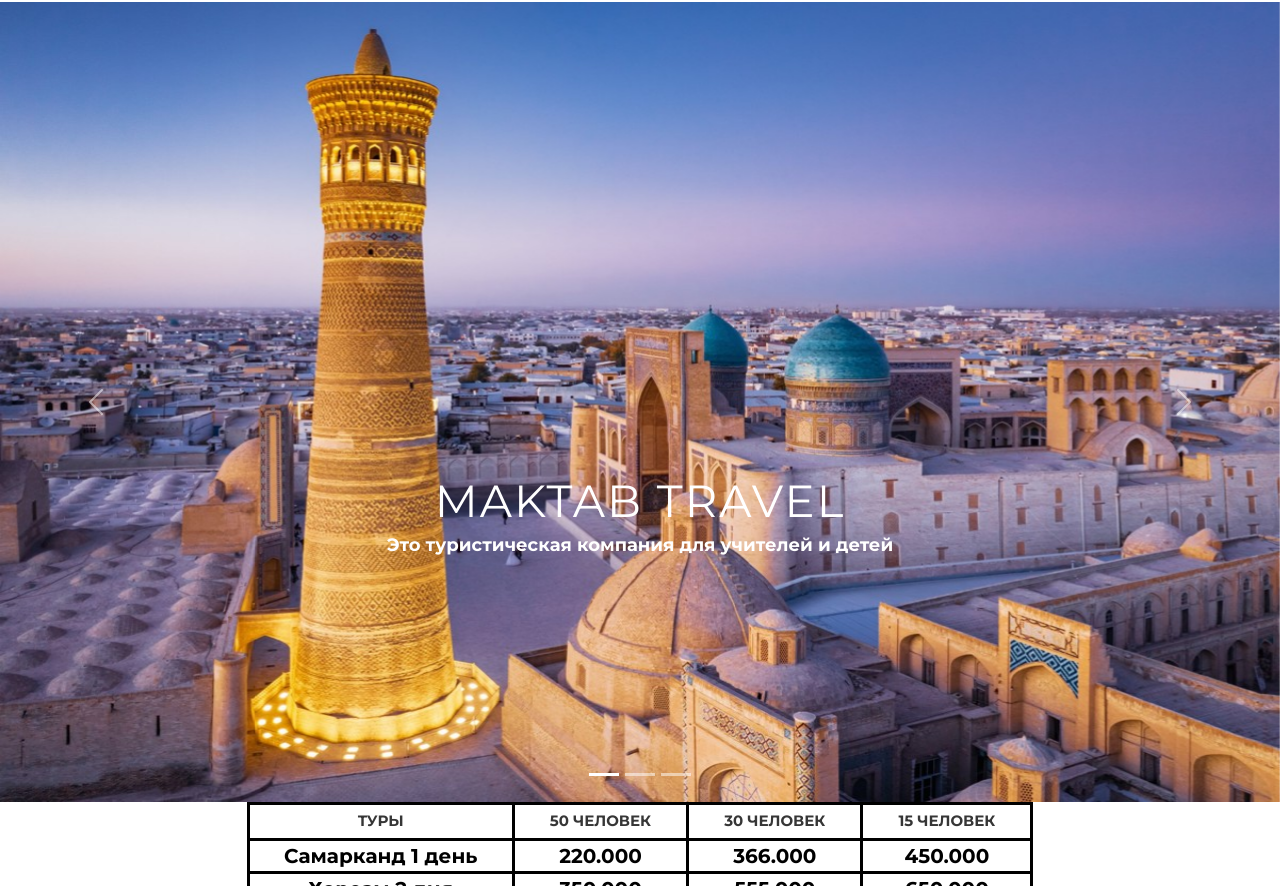
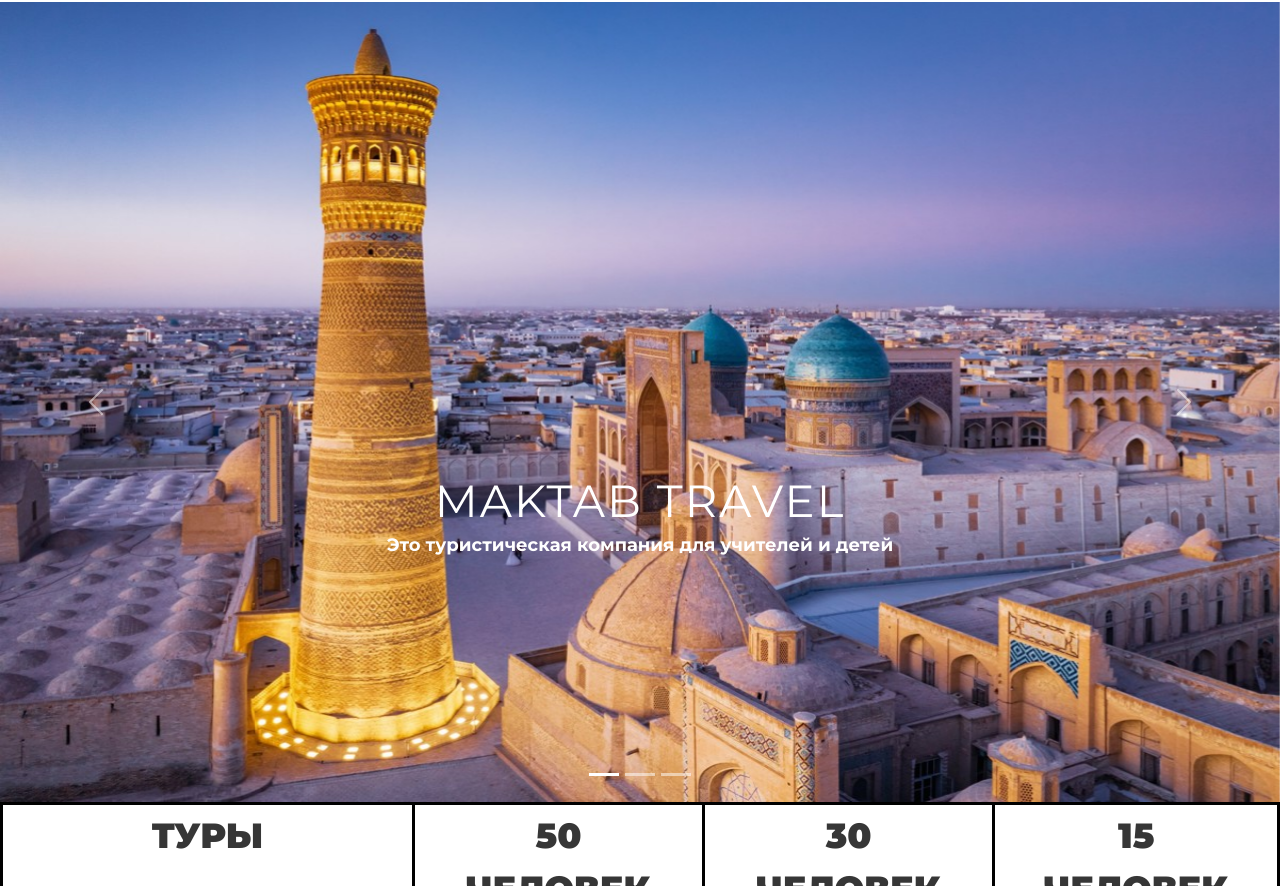
Before and after one commit to ISam1r/front, a React app: page /prices in a window 1280 px wide. Shown: the part 66-952 px from the top of the page. Built offline with nearby package versions, Linux system fonts and the light colour scheme; no server answers.

Commit message:
fix prices3

```diff
--- a/src/static/style.css
+++ b/src/static/style.css
@@ -384,8 +384,9 @@
   color: rgb(0, 0, 0);
   padding: 5px 35px;
   text-transform: uppercase;
-  font-size: 15px;
+  font-size: 35px;
   border: 3px solid black;
+  font-weight: 750;
 
 }
 
@@ -393,7 +394,7 @@
   color: #000;
   border: 3px solid black;
 
-  font-size: 20px;
+  font-size: 35px;
   padding: 20px 60px ;
 }
 
```
